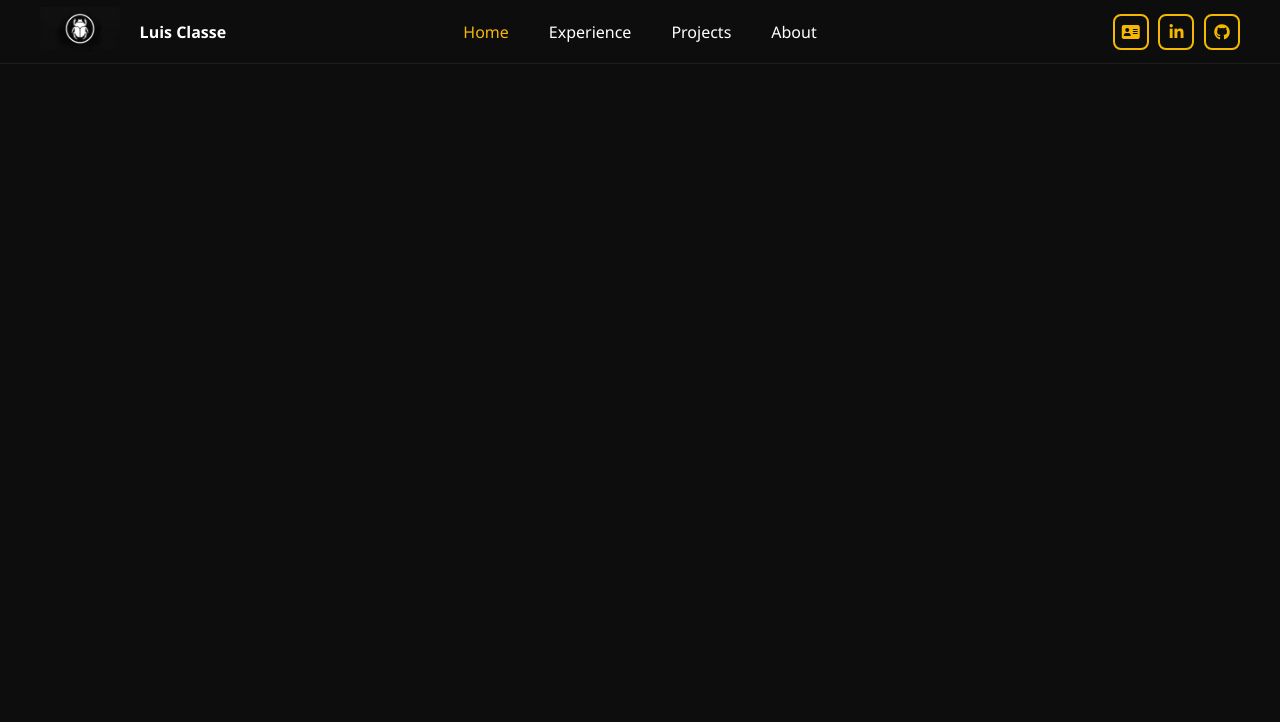
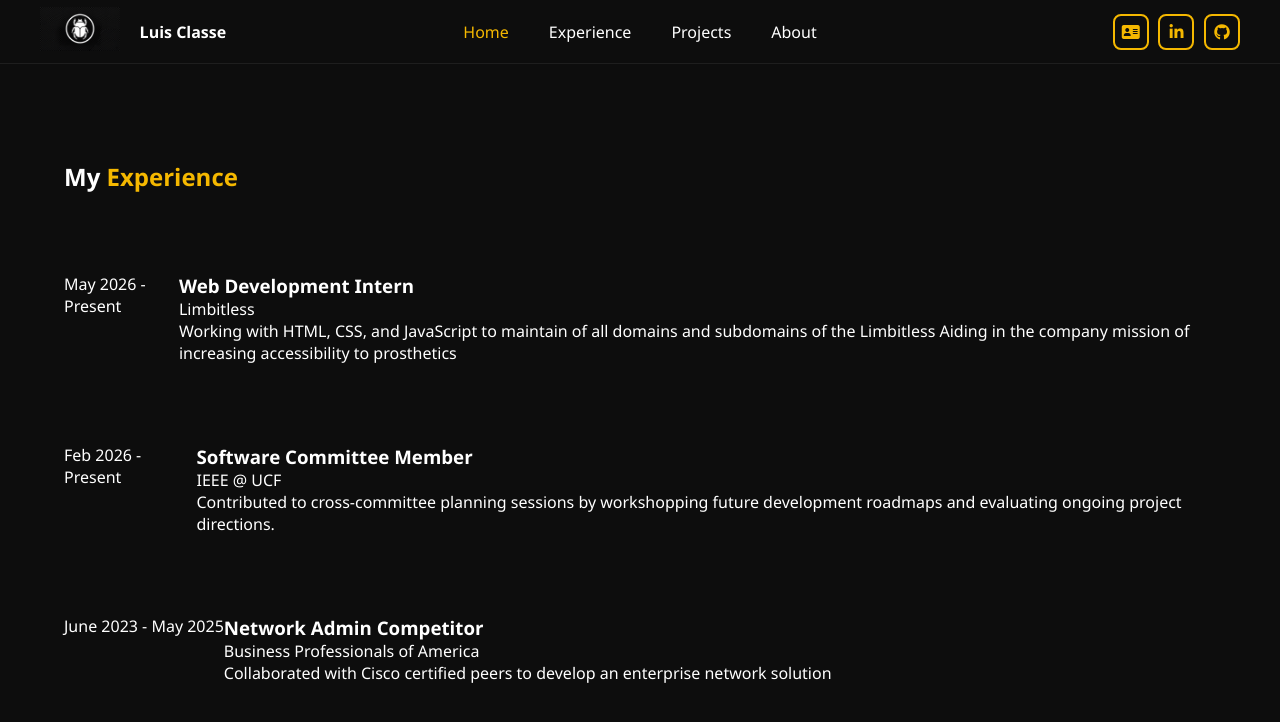
Before and after one commit to LuisClass0299/Personal-Website, a plain HTML site: page Portfolio/pages/experience.html in a window 1280 px wide. Drawn offline with Linux system fonts and the light colour scheme.

Commit message:
added dates and job posiiton/desc to experience page

```diff
--- a/Portfolio/pages/experience.html
+++ b/Portfolio/pages/experience.html
@@ -56,6 +56,39 @@
             </div>
         </div>
 
+        <section class = "experience">
+            <h1>My <span class="accent">Experience</span></h1>
+            <div class="experience-entry">
+                <p>May 2026 - Present</p>
+                <div class ="experience-content">
+                    <h3>Web Development Intern</h3>
+                    <p class = "experience-company">Limbitless</p>
+                    <p class = "experience-desc">Working with HTML, CSS, and JavaScript to maintain of all domains and subdomains
+                    of the Limbitless Aiding in the company mission of increasing
+                    accessibility to prosthetics</p>
+                </div>
+            </div>
+            <div class="experience-entry">
+                <p>Feb 2026 - Present</p>
+                <div class = "experience-content">
+                    <h3>Software Committee Member</h3>
+                    <p class = "experience-company">IEEE @ UCF</p>
+                    <p class = "experience-desc">Contributed to cross-committee planning sessions by workshopping
+                    future development roadmaps and evaluating ongoing project directions.</p>
+                </div>
+            </div>
+            <div class="experience-entry">
+                <p>June 2023 - May 2025</p>
+                <div class = "experience-content">
+                    <h3>Network Admin Competitor</h3>
+                    <p class = "experience-company">Business Professionals of America</p>
+                    <p class = "experience-desc">Collaborated with Cisco certified peers to develop
+                        an enterprise network solution</p>
+                </div>
+            </div>
+        </section>
+
+
 
         <script src = "../script.js"></script>
     </body>
--- a/Portfolio/style.css
+++ b/Portfolio/style.css
@@ -381,3 +381,16 @@ body{
         width: 100%;
     }
 }
+
+/*experience */
+.experience{
+    display: flex;
+    flex-direction: column;
+    gap: 5rem;
+    padding: 6rem 4rem;
+}
+
+.experience-entry{
+    display: flex;
+    flex-direction: row;
+}
```
Also changed, not shown: Portfolio/pages/projects.html (+0 -1 lines).
